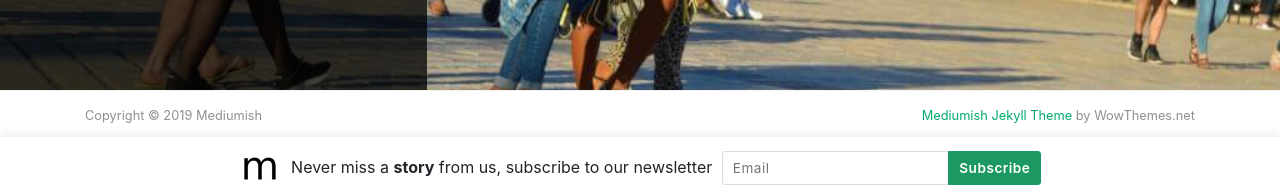
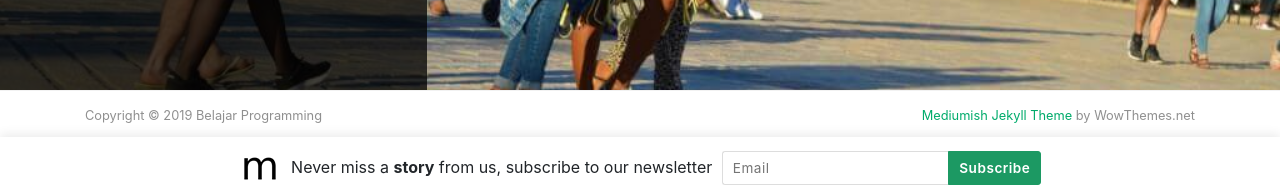
Before and after one commit to dhalul/programming-blog, a Jekyll site: the page built from index.html, in a window 1280 px wide and 900 px high, scrolled down 1400 px. Shown: the part 701-897 px from the top of the window. Built offline with Jekyll 4.4.1, drawn with Linux system fonts in a browser that asks for light colours; nearby versions of some CDN libraries; the list of posts is cut into pages by our own code; comment, search, counter and statistics services are not loaded; some of the changed text lies outside the part shown.

Commit message:
Update _config.yml

```diff
--- a/_config.yml
+++ b/_config.yml
@@ -1,10 +1,10 @@
 # Site
-name: "Mediumish"
+name: "Belajar Programming"
 description: "Jekyll Template for Blogging"
 meta_description: "Jekyll template, Medium styled, free for bloggers."
 logo: 'assets/images/logo.png'
 favicon: 'assets/images/logo.png'
-baseurl: /mediumish-theme-jekyll
+baseurl: ''
 google_analytics: 'UA-46278016-1'
 disqus: 'demowebsite'
 mailchimp-list: 'https://wowthemes.us11.list-manage.com/subscribe/post?u=8aeb20a530e124561927d3bd8&amp;id=8c3d2d214b'
```
